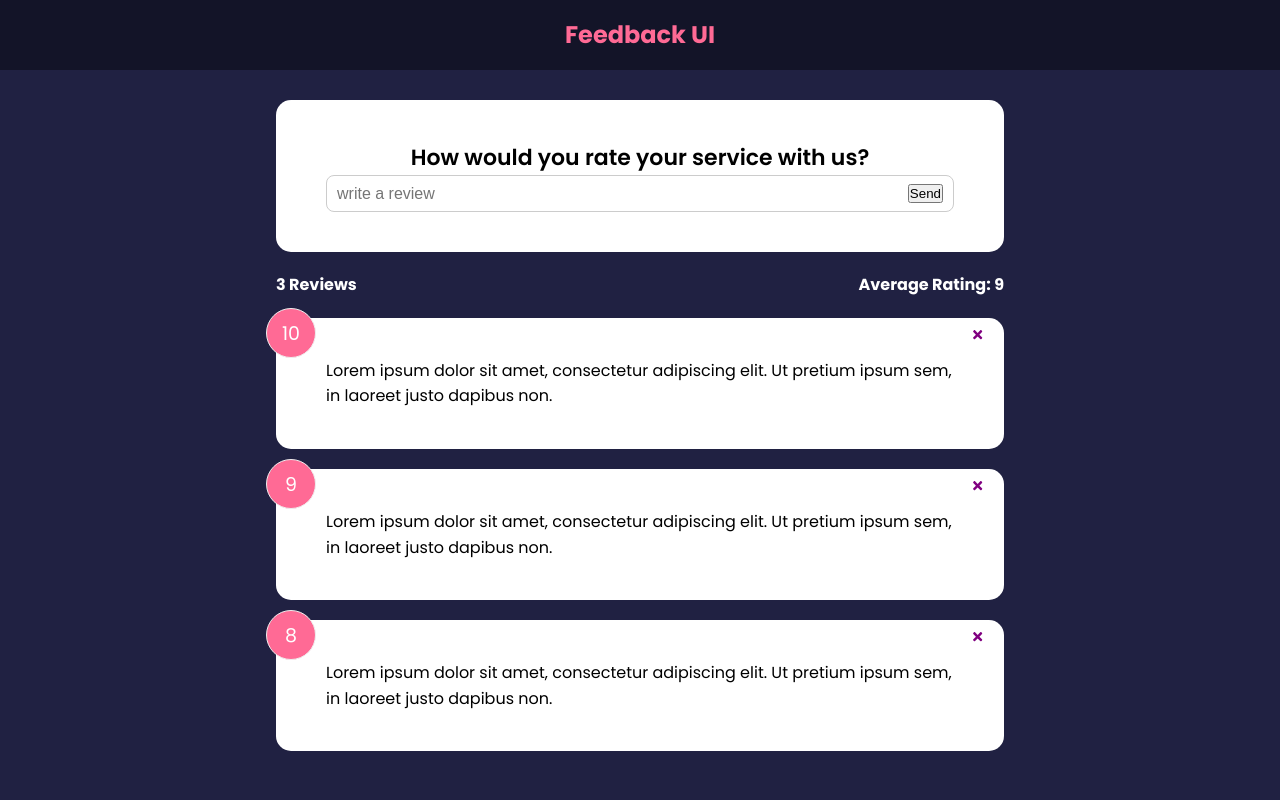
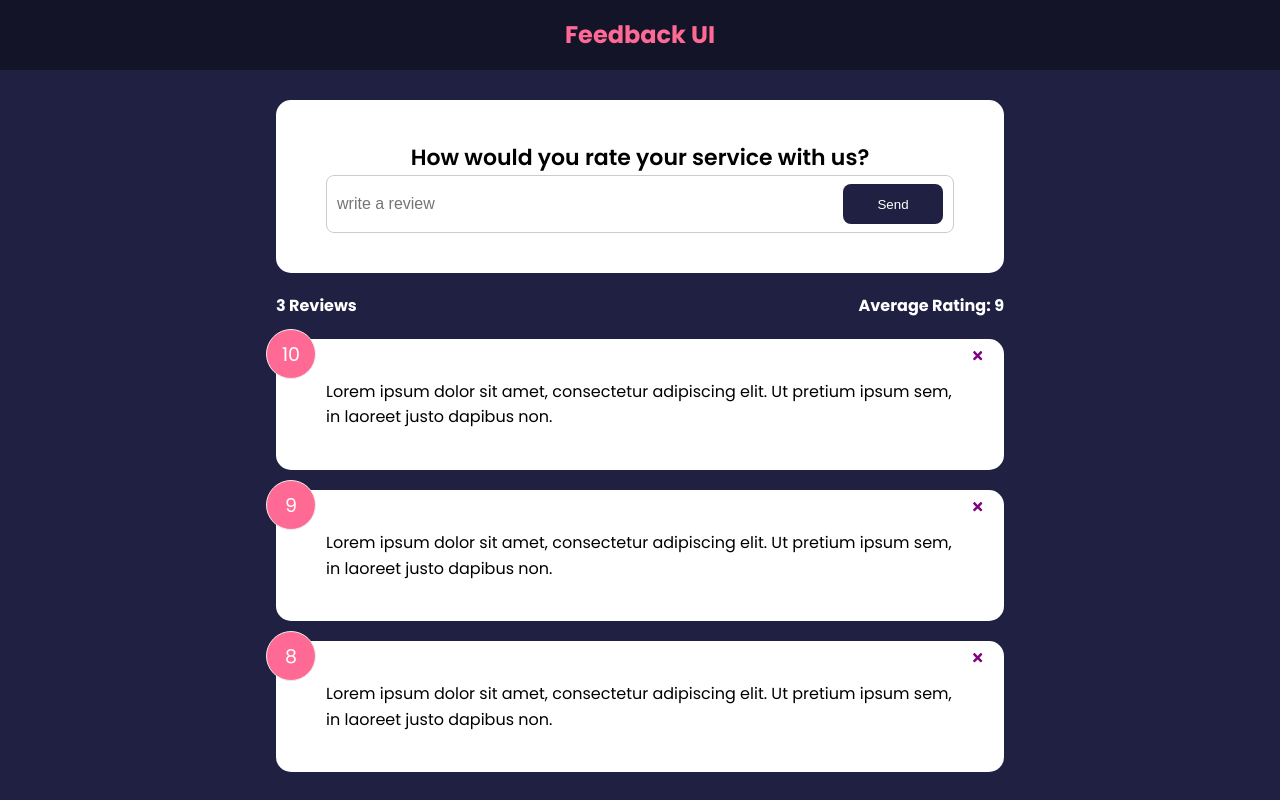
Before and after one commit to OlgaFelczak/Feedback-App, a React (Vite) app: page / in a window 1280 px wide. Built offline with nearby package versions, Linux system fonts and the light colour scheme.

Commit message:
Create button component and customise the button

```diff
--- a/src/components/FeedbackForm.jsx
+++ b/src/components/FeedbackForm.jsx
@@ -1,5 +1,6 @@
 import { useState } from 'react';
 import Card from './shared/Card';
+import Button from './shared/Button';
 
 function FeedbackForm() {
   const [text, setText] = useState('');
@@ -20,7 +21,7 @@
             placeholder="write a review"
             value={text}
           />
-          <button type="submit">Send</button>
+          <Button type="submit">Send</Button>
         </div>
       </form>
     </Card>
--- /dev/null
+++ b/src/components/shared/Button.jsx
@@ -0,0 +1,24 @@
+import PropTypes from 'prop-types';
+
+function Button({ children, version, type, isDisabled }) {
+  return (
+    <button type={type} disabled={isDisabled} className={`btn btn-${version}`}>
+      {children}
+    </button>
+  );
+}
+
+Button.defaultProps = {
+  version: 'primary',
+  type: 'button',
+  isDisabled: false,
+};
+
+Button.propTypes = {
+  children: PropTypes.node.isRequired,
+  version: PropTypes.string,
+  type: PropTypes.string,
+  isDisabled: PropTypes.bool,
+};
+
+export default Button;
--- a/src/index.css
+++ b/src/index.css
@@ -103,3 +103,37 @@
   background: none;
   border: none;
 }
+
+.btn {
+  color: #fff;
+  border: 0;
+  border-radius: 8px;
+  color: #fff;
+  width: 100px;
+  height: 40px;
+  cursor: pointer;
+}
+
+.btn-primary {
+  background-color: #202142;
+}
+
+.btn-secondary {
+  background: #ff6a95;
+}
+
+.btn:hover {
+  transform: scale(0.98);
+  opacity: 0.9;
+}
+
+.btn:disabled {
+  background-color: #cccccc;
+  color: #333;
+  cursor: auto;
+}
+
+.btn:disabled:hover {
+  transform: scale(1);
+  opacity: 1;
+}
```
